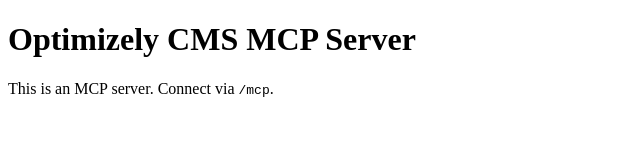
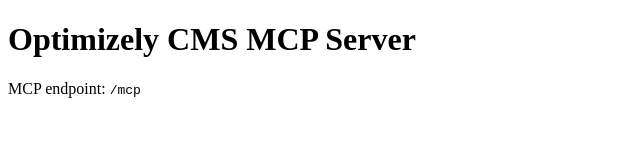
Before and after one commit to michieldorjee2/mcp-optimizely-cms, a website: page public/index.html in a window 1280 px wide. Shown: the whole page, without its empty margins (0-640 px from the left). Drawn offline with Linux system fonts and the light colour scheme.

```diff
--- a/public/index.html
+++ b/public/index.html
@@ -1,4 +1,4 @@
 <!DOCTYPE html>
 <html><head><title>Optimizely CMS MCP Server</title></head>
-<body><h1>Optimizely CMS MCP Server</h1><p>This is an MCP server. Connect via <code>/mcp</code>.</p></body>
+<body><h1>Optimizely CMS MCP Server</h1><p>MCP endpoint: <code>/mcp</code></p></body>
 </html>
```
